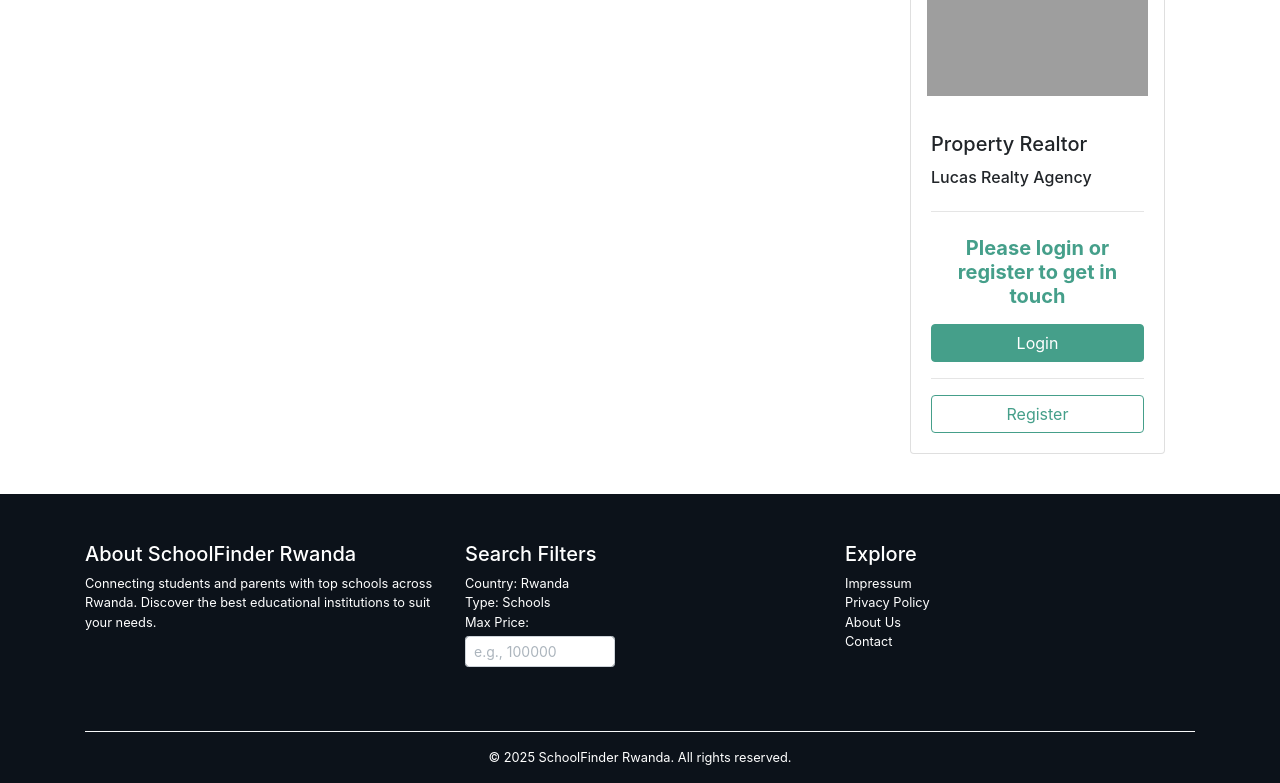
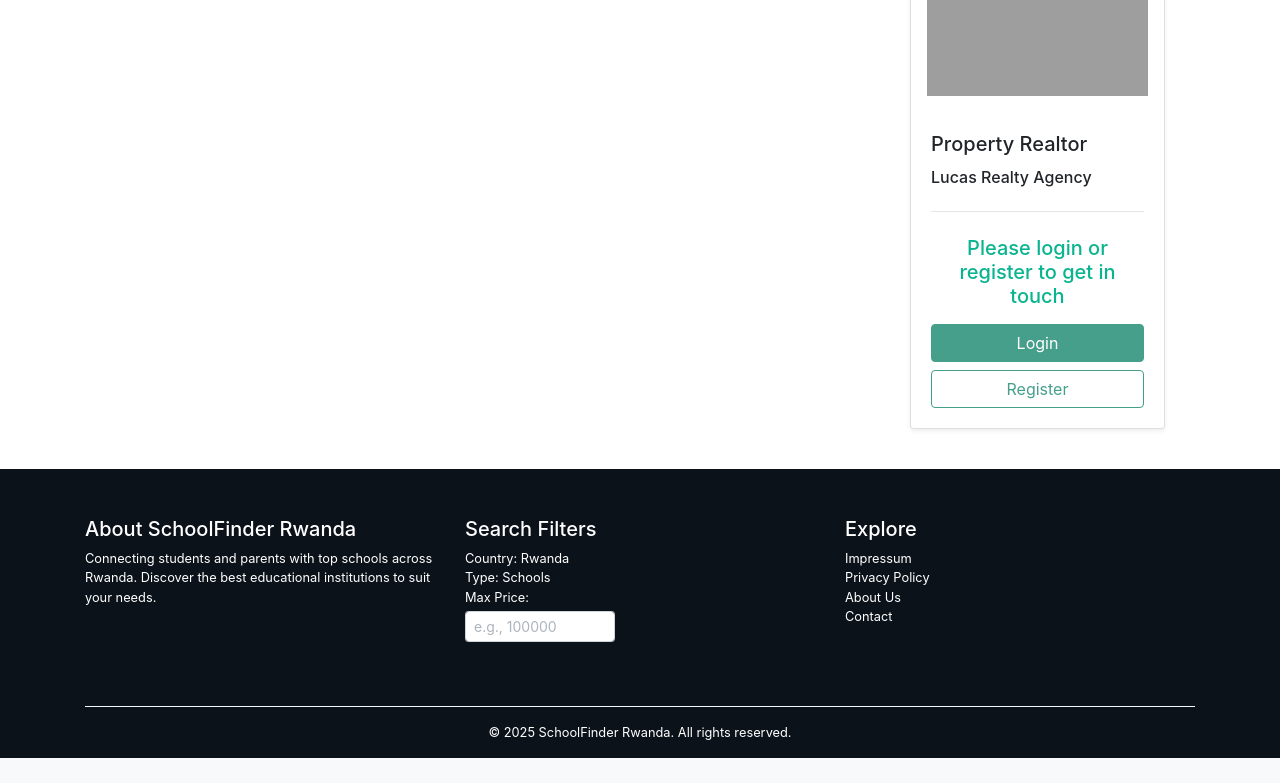
Before and after one commit to LucasCatty/school-finder, a Django app: template templates/documents/documents.html in a window 1280 px wide. Shown: the part 608-1391 px from the top of the page. After the commit the page ends 1366 px from the top, so only its background shows below. Run offline with Django 4.2, Linux system fonts and the light colour scheme; data comes from the database, SQL or seed files in the repository; tables that the repository leaves empty hold one stand-in row (values such as "Sample post"); the template is opened without the code that fills it: values that come from a table or form of the project are taken from there, most other values are stand-ins (such as "Sample title", 1, 10 or a date in 2020); some libraries are stand-ins or nearby versions; grey boxes are pictures that could not be loaded.

Commit message:
refactor: Improve realtor card with Bootstrap 5 styling and accessibility enhancements

```diff
--- a/templates/contacts/_partials/_realtor-contact-box.html
+++ b/templates/contacts/_partials/_realtor-contact-box.html
@@ -1,8 +1,8 @@
 {% load filters %}
 
 <div class="col-md-3">
-  <div class="card mb-3">
-    <img class="card-img-top p-3" src="{{ listing.realtor.photo.url }}" alt="Realtor photo">
+  <div class="card mb-3 shadow-sm">
+    <img class="card-img-top p-3" src="{{ listing.realtor.photo.url }}" alt="{{ listing.realtor }} photo">
     <div class="card-body">
       <h5 class="card-title">{{ _("Property Realtor") }}</h5>
       <h6 class="mb-4">{{ listing.realtor }}</h6>
@@ -13,15 +13,20 @@
           {% if contact %}
             {% include 'contacts/_partials/_user_contact_form.html' %}
           {% else %}
-            <h5 class="p-2 text-green text-center"><b>{{ _("Get in touch") }}</b></h5>
+            <h5 class="p-2 text-success text-center fw-bold">{{ _("Get in touch") }}</h5>
             {% include 'contacts/_partials/_user_inquiry_form.html' %}
           {% endif %}
         {% endwith %}
       {% else %}
-        <h5 class="p-2 text-green text-center"><b>{{ _("Please login or register to get in touch") }}</b></h5>
-        <a href="{% url 'login' %}" target="_blank" class="btn btn-block btn-secondary text-white">Login</a>
-        <hr>
-        <a href="{% url 'register' %}" target="_blank" class="btn btn-block btn-outline-secondary">Register</a>
+        <h5 class="p-2 text-success text-center fw-bold">
+          {{ _("Please login or register to get in touch") }}
+        </h5>
+        <a href="{% url 'login' %}" target="_blank" class="btn btn-secondary w-100 text-white mb-2">
+          {{ _("Login") }}
+        </a>
+        <a href="{% url 'register' %}" target="_blank" class="btn btn-outline-secondary w-100">
+          {{ _("Register") }}
+        </a>
       {% endif %}
     </div>
   </div>
```
